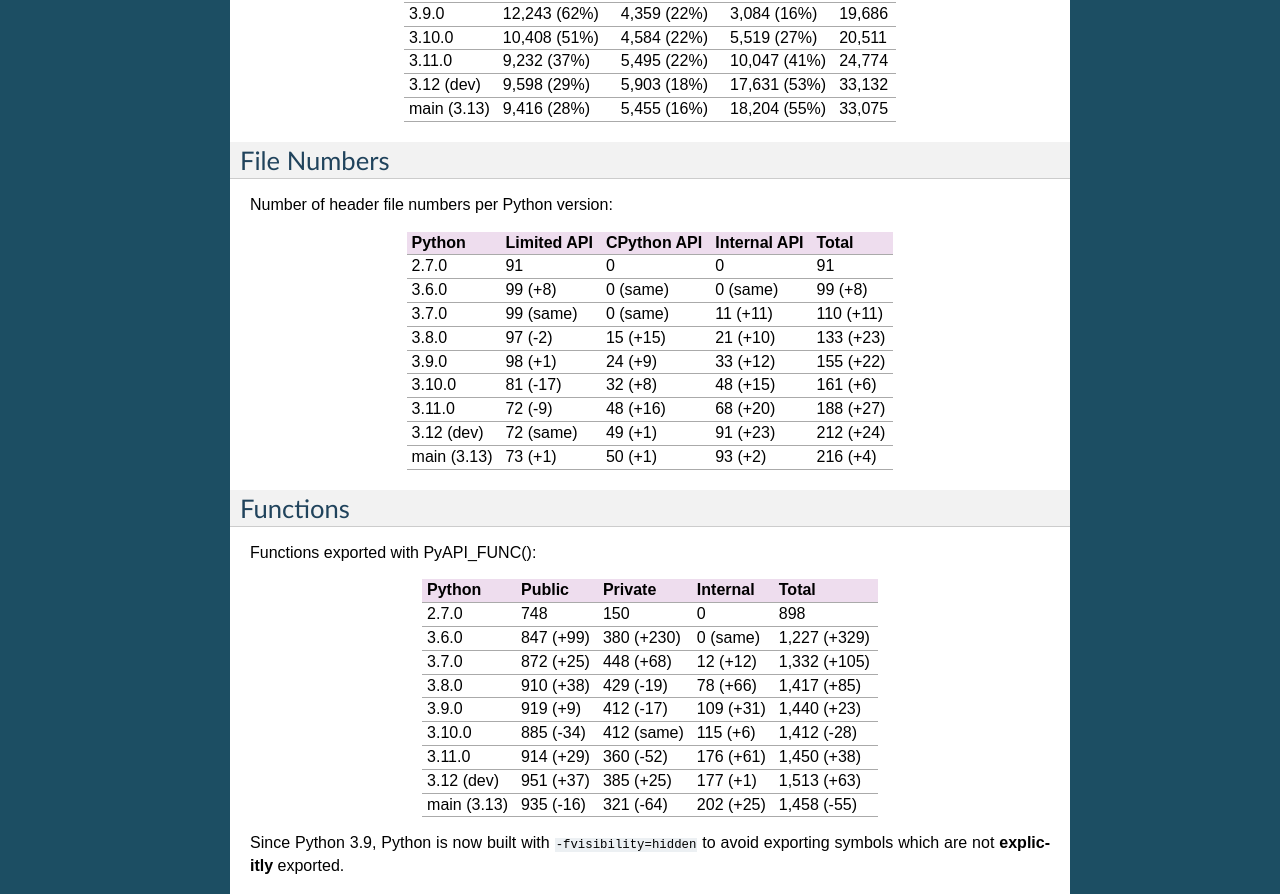
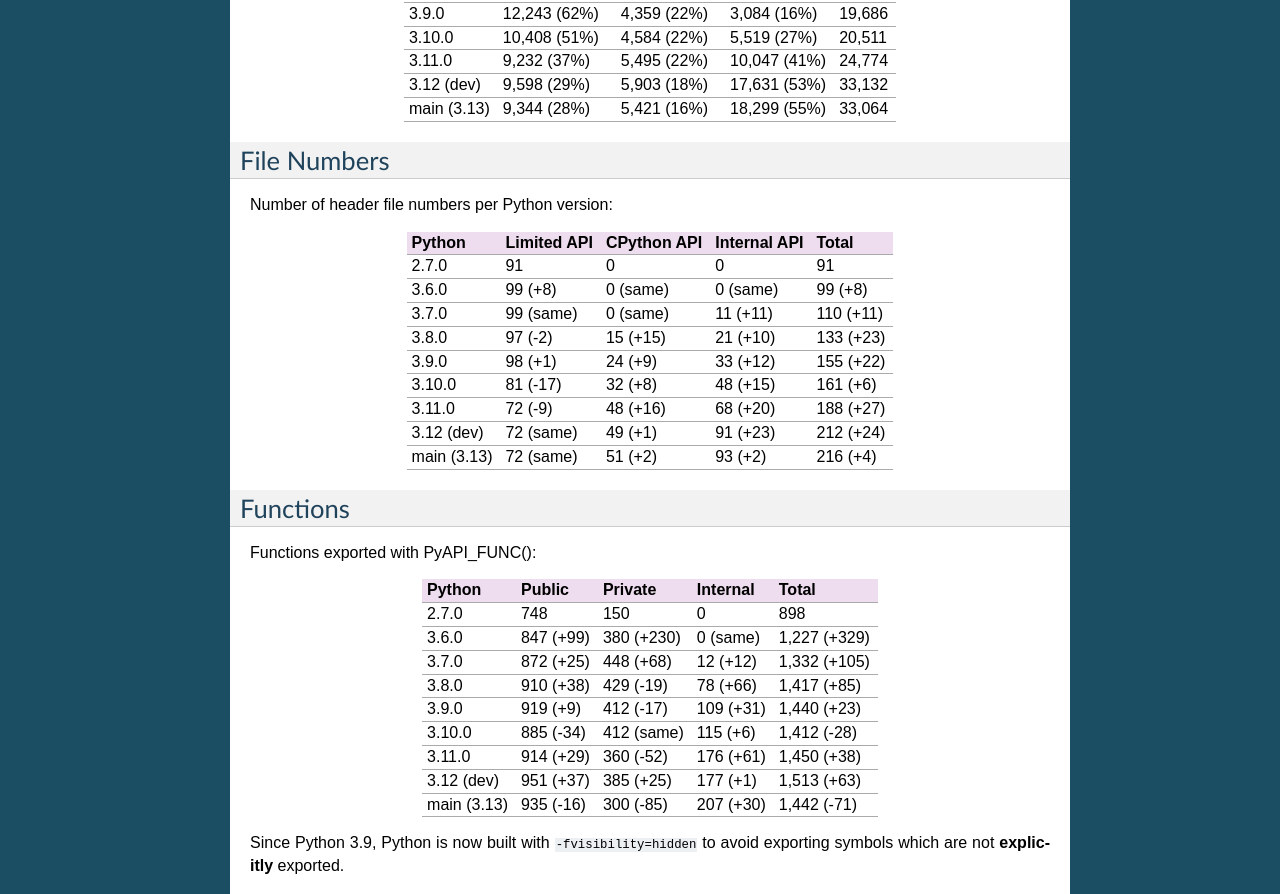
Before and after one commit to pythoncapi/pythoncapi, a Sphinx documentation site: the page built from doc/stats.rst, in a window 1280 px wide and 1400 px high. Shown: the part 302-1196 px from the top of the window. Built offline with Sphinx 7.4.7, drawn with Linux system fonts in a browser that asks for light colours.

Commit message:
Update stats

```diff
--- a/doc/stats.rst
+++ b/doc/stats.rst
@@ -18,7 +18,7 @@ Python       Limited API    CPython API  Internal API  Total
 3.10.0       10,408 (51%)   4,584 (22%)  5,519 (27%)   20,511
 3.11.0       9,232 (37%)    5,495 (22%)  10,047 (41%)  24,774
 3.12 (dev)   9,598 (29%)    5,903 (18%)  17,631 (53%)  33,132
-main (3.13)  9,416 (28%)    5,455 (16%)  18,204 (55%)  33,075
+main (3.13)  9,344 (28%)    5,421 (16%)  18,299 (55%)  33,064
 ===========  =============  ===========  ============  ======
 
 File Numbers
@@ -37,7 +37,7 @@ Python       Limited API  CPython API  Internal API  Total
 3.10.0       81 (-17)     32 (+8)      48 (+15)      161 (+6)
 3.11.0       72 (-9)      48 (+16)     68 (+20)      188 (+27)
 3.12 (dev)   72 (same)    49 (+1)      91 (+23)      212 (+24)
-main (3.13)  73 (+1)      50 (+1)      93 (+2)       216 (+4)
+main (3.13)  72 (same)    51 (+2)      93 (+2)       216 (+4)
 ===========  ===========  ===========  ============  =========
 
 Functions
@@ -56,7 +56,7 @@ Python       Public     Private     Internal   Total
 3.10.0       885 (-34)  412 (same)  115 (+6)   1,412 (-28)
 3.11.0       914 (+29)  360 (-52)   176 (+61)  1,450 (+38)
 3.12 (dev)   951 (+37)  385 (+25)   177 (+1)   1,513 (+63)
-main (3.13)  935 (-16)  321 (-64)   202 (+25)  1,458 (-55)
+main (3.13)  935 (-16)  300 (-85)   207 (+30)  1,442 (-71)
 ===========  =========  ==========  =========  ============
 
 Since Python 3.9, Python is now built with ``-fvisibility=hidden`` to avoid
```
